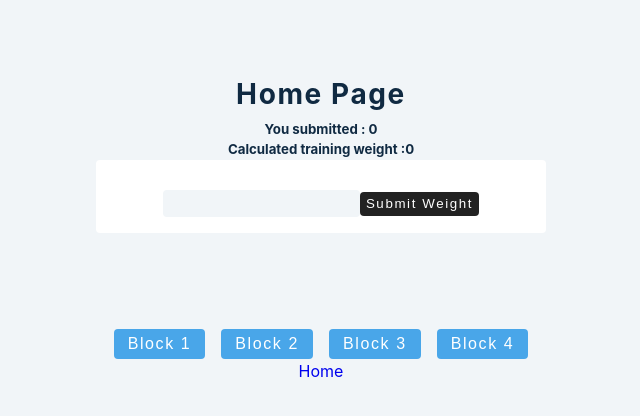
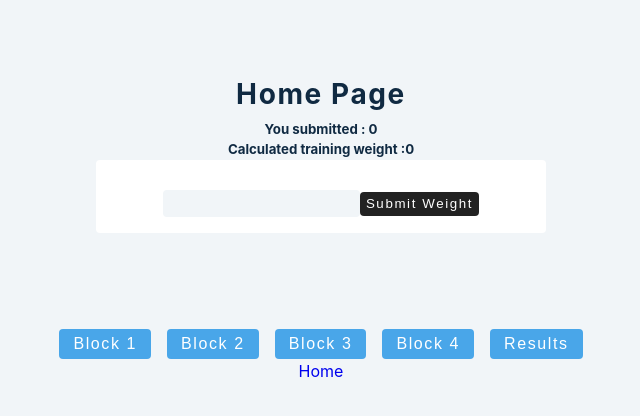
Before and after one commit to williamadahl/Deadlift-peaking-program, a React (Create React App) app: page / in a window 1280 px wide. Shown: the top 416 px of the page, without its empty margins (319-959 px from the left). Built offline with nearby package versions, Linux system fonts and the light colour scheme.

Commit message:
added button to results for debugging

```diff
--- a/src/tmp-folder/Home.js
+++ b/src/tmp-folder/Home.js
@@ -47,6 +47,9 @@ const Home = () => {
             <Link to='/block4'>
                 <button className='btn'>Block 4</button>
             </Link>
+               <Link to='/results'>
+                   <button className='btn'>Results </button>
+               </Link>
         </>
 
     )
```
Also changed, not shown: 1 other file (tests, documents, lock files or other folders).
